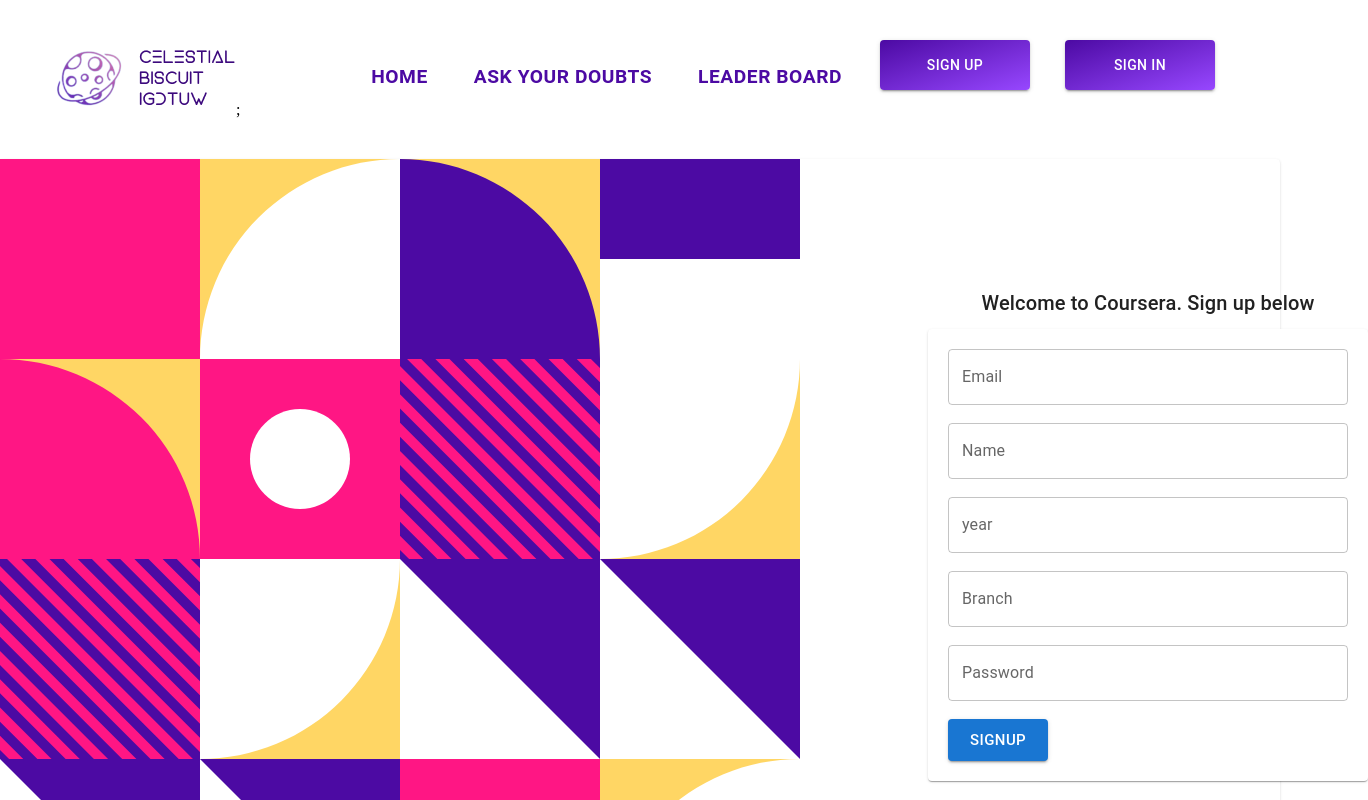
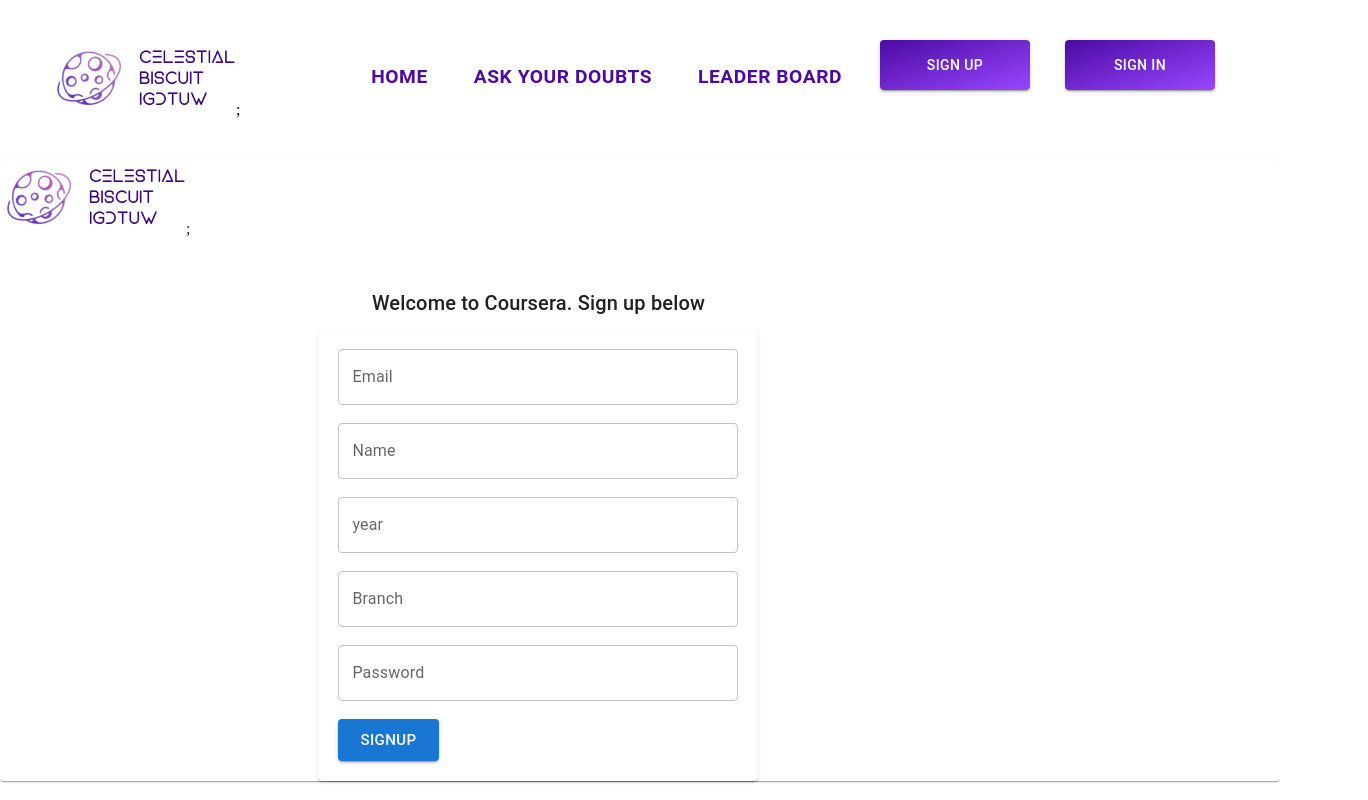
Before and after one commit to Ektaroy/Ask, a React (Vite) app: page /signup in a window 1280 px wide. Shown: the top 800 px of the page, 1368 px wide, since content can reach past the window. Built offline with nearby package versions, Linux system fonts and the light colour scheme; no server answers; the HTML template or start-up script is replaced by a standard one.

Commit message:
add logo

```diff
--- a/src/Signup.jsx
+++ b/src/Signup.jsx
@@ -9,6 +9,7 @@ import homemainbg from '../public/homemainbg.png';
 // -------------------------------design-
 
 import logo from '../public/hmainbg.svg';
+import Logo from '../public/Logo.png';
 import { styled } from '@mui/material/styles';
 import Grid from '@mui/material/Grid';
 import Paper from '@mui/material/Paper';
@@ -53,7 +54,7 @@ return <div style={{ display: "flex", justifyContent: "center" }}>
             //    maxWidth:"50%"
         }}>
            <div>
-                <img src={homemainbg} alt="Logo" />;
+                <img src={Logo} alt="Logo" />;
             </div>
             <div style={{
                 paddingTop: "10%",
```
